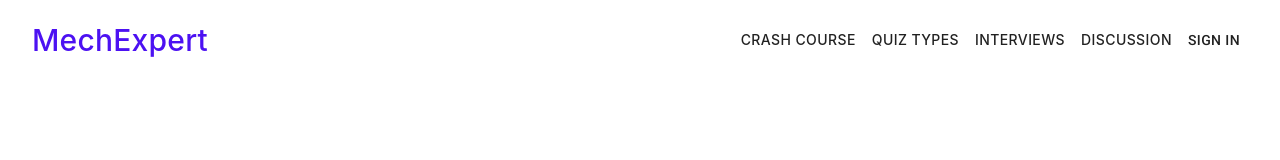
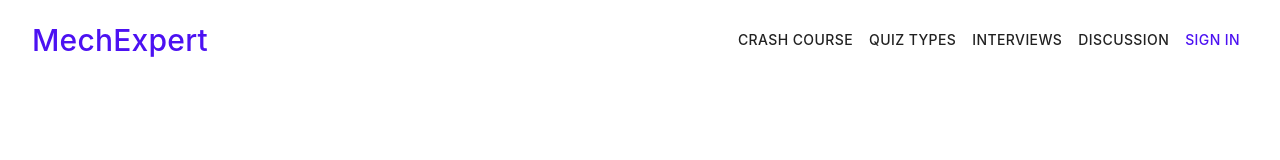
Before and after one commit to chrissantoss/mechexpert, a React (Create React App) app: page / in a window 1280 px wide. Shown: the top 160 px of the page. Built offline with nearby package versions, Linux system fonts and the light colour scheme.

Commit message:
changes to navbar

```diff
--- a/src/components /LandingHeader.jsx
+++ b/src/components /LandingHeader.jsx
@@ -29,7 +29,12 @@ const useStyles = makeStyles((theme) => ({
   navBarText: {
     fontFamily: 'Inter',
     fontSize: 14,
-  }
+  },
+  signInText: {
+    fontFamily: 'Inter',
+    fontSize: 14,
+    color: '#4C11F2',
+  },
 }));
 
 export default function LandingHeader() {
@@ -63,7 +68,7 @@ export default function LandingHeader() {
         <Button className={classes.navBarText}>Interviews</Button>
         <Button className={classes.navBarText}>Discussion</Button>
         {auth && (
-          <Button>Sign In</Button>
+          <Button className={classes.signInText}>Sign In</Button>
         )}
       </Toolbar>
     </div>
```
